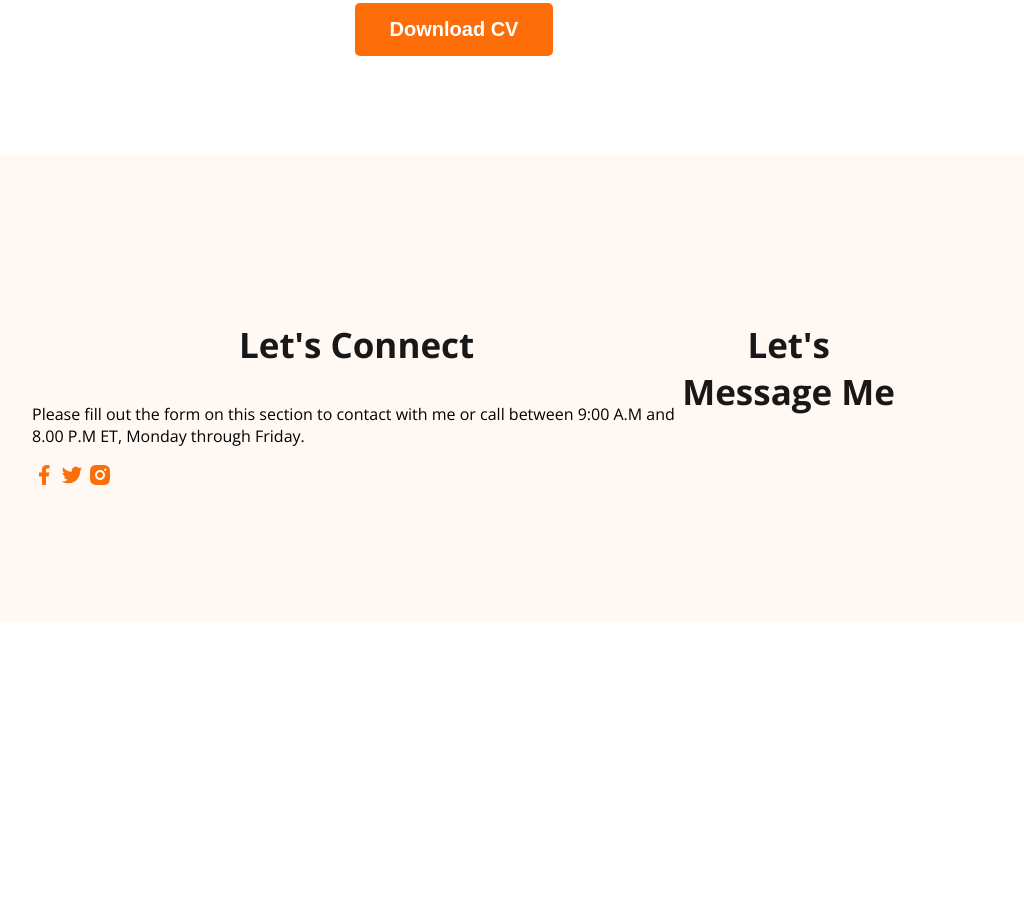
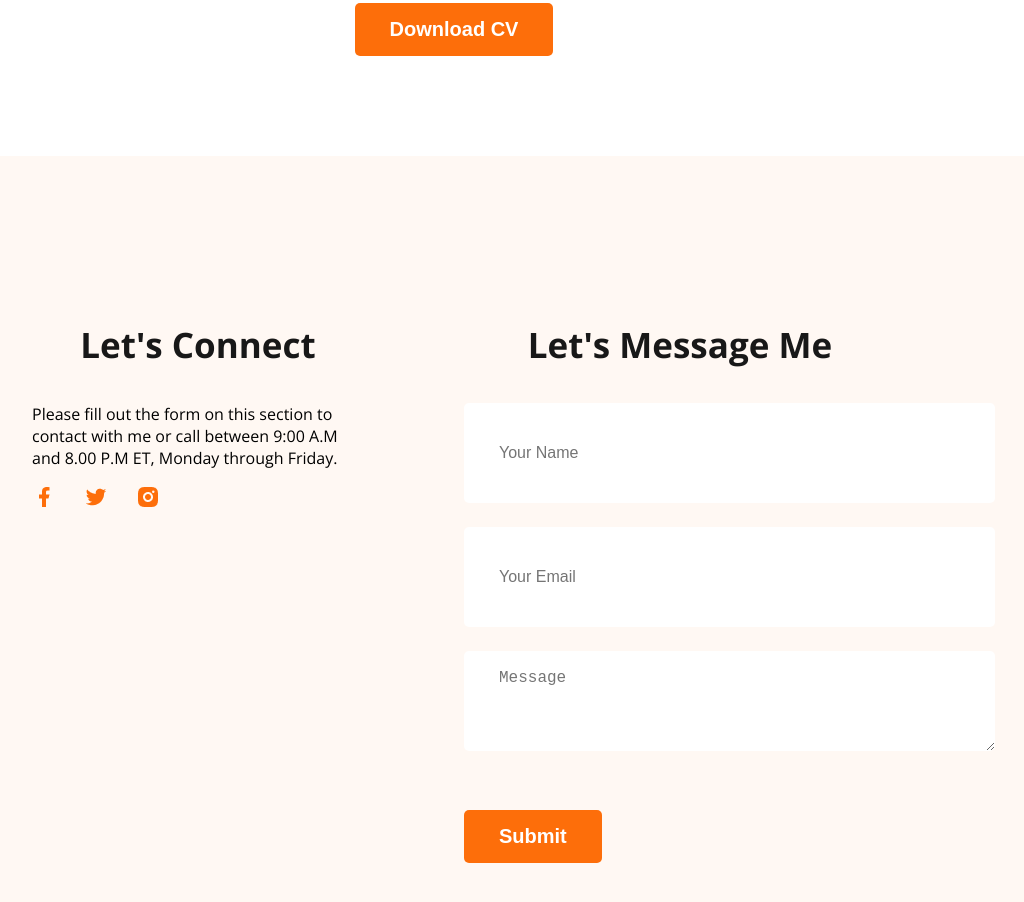
Before and after one commit to zubaer0126/web-developer-portfolio, a plain HTML site: page index.html in a window 1280 px wide. Shown: the part 3335-4237 px from the top of the page, without its empty margins (176-1200 px from the left). Before the commit the page ends 3965 px from the top, so only its background shows below. Drawn offline with nearby package versions, Linux system fonts and the light colour scheme.

Commit message:
fooeter section with contact

```diff
--- a/index.html
+++ b/index.html
@@ -176,6 +176,15 @@
         </div>
         <div class="footer-column">
             <h3 class="section-title">Let's Message Me</h3>
+            <form class="contact" action="">
+                <input class="input" type="text" placeholder="Your Name">
+                <br>
+                <input class="input" type="email" name="" placeholder="Your Email" id="">
+                <br>
+                <textarea class="input" name="" placeholder="Message" id="" cols="30" rows="10"></textarea>
+                <br>
+                <input class="btn-primary" type="submit" value="Submit">
+            </form>
         </div>
     </footer>
 </body>
--- a/styles/portfolio.css
+++ b/styles/portfolio.css
@@ -218,21 +218,43 @@ main section {
     font-weight: 400;
 }
 
-.resume-container{
+.resume-container {
     display: flex;
     gap: 70px;
 }
 
-.download-cv{
+.download-cv {
     text-align: center;
     margin-top: 50px;
 }
 
 /* footer style */
 
-footer{
+footer {
     display: flex;
+    gap: 100px;
     background-color: #FFF8F3;
     padding: 130px 200px;
     margin-top: 100px;
 }
+
+.footer-column {
+    width: 50%;
+}
+
+.input {
+    height: 64px;
+    width: 461px;
+    margin-bottom: 24px;
+    padding: 18px 35px;
+    color: #757575;
+    font-size: 16px;
+    font-weight: 400;
+    border-radius: 5px;
+    background: var(--white-color, #FFF);
+    border: none;
+}
+
+.social-link a{
+    margin-right: 24px;
+}
```
